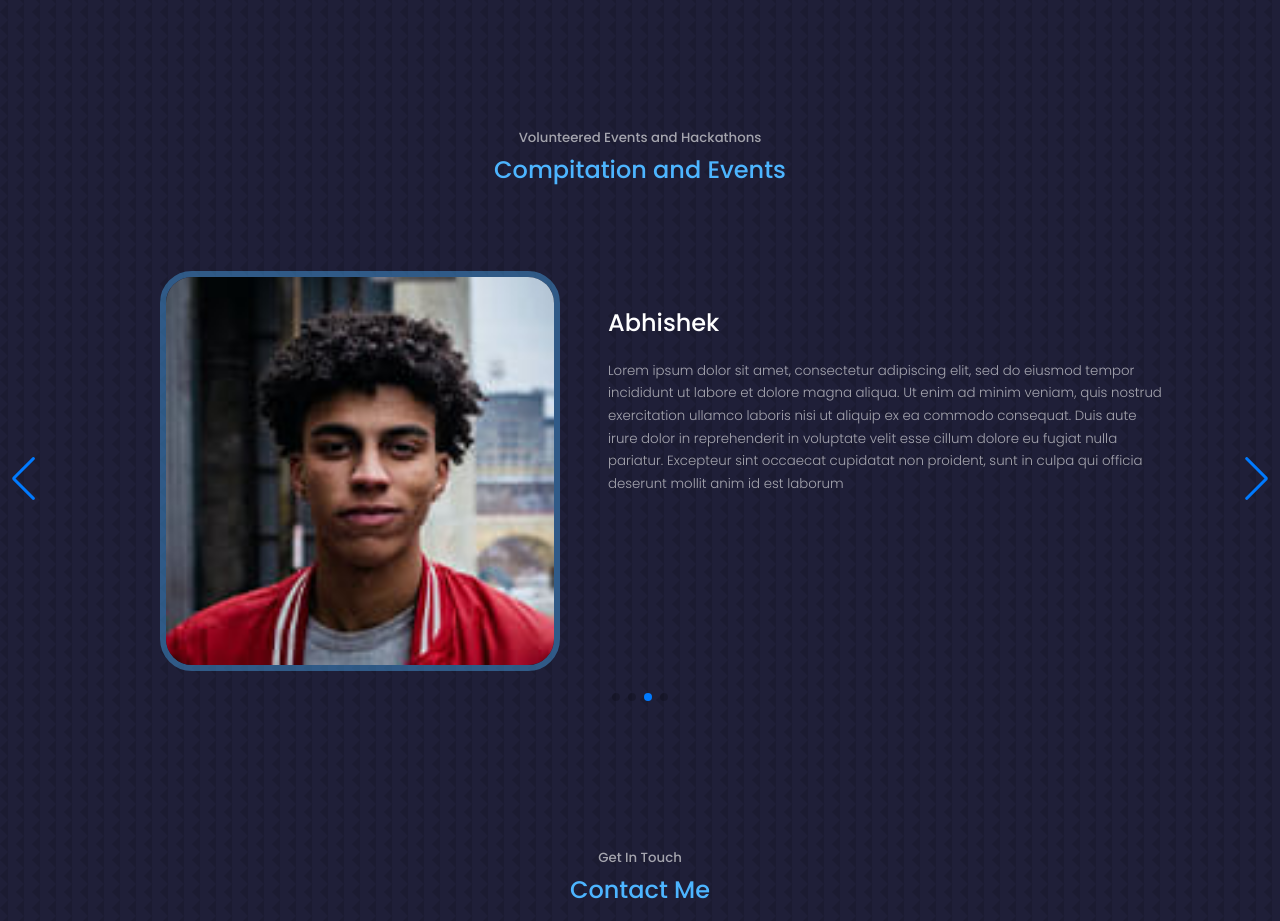
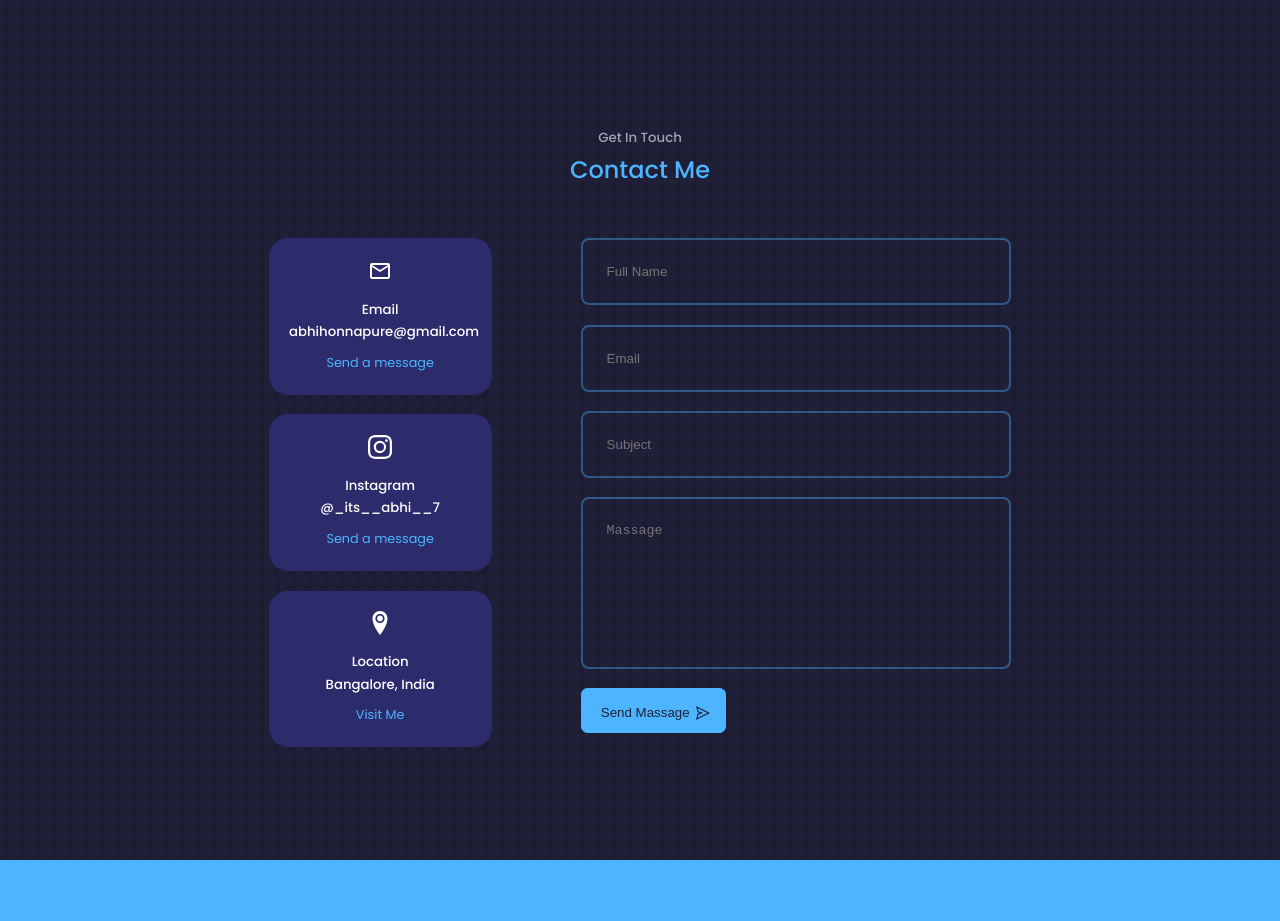
Before and after one commit to its-abhishek/AbhishekHonnapure, a React (Create React App) app: page / in a window 1280 px wide. Shown: the part 4220-5141 px from the top of the page. Built offline with nearby package versions, Linux system fonts and the light colour scheme.

Commit message:
minor change in App.js - Abhishek

```diff
--- a/src/App.jsx
+++ b/src/App.jsx
@@ -5,7 +5,7 @@ import About from './components/about/About'
 import Experience from './components/skills/Skills'
 import Services from './components/education/Education'
 import Portfolio from './components/portfolio/Portfolio'
-import Awards from './components/events/Events'
+// import Events from './components/events/Events'
 import Contact from './components/contact/Contact'
 import Footer from './components/footer/Footer'
 
@@ -18,7 +18,7 @@ const App = () => {
         <Experience />
         <Services />
         <Portfolio />
-        <Awards />
+        {/* <Events /> */}
         <Contact />
         <Footer />
     </>
```
